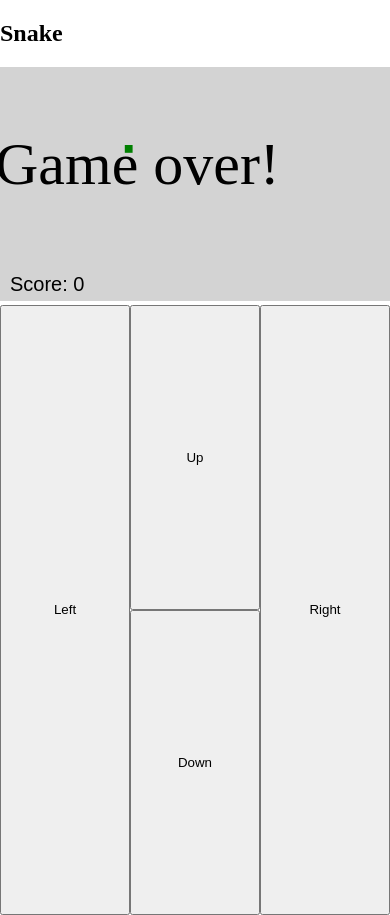
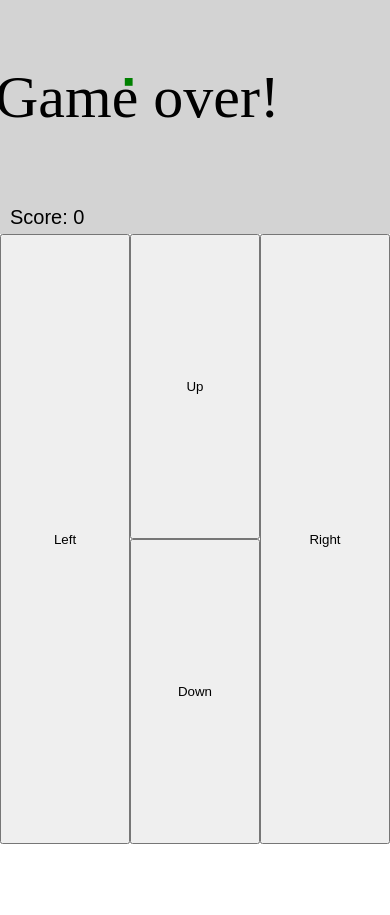
Before and after one commit to felixmin/web-snake, a plain HTML site: page index.html in a window 390 px wide. After the commit the page ends 844 px from the top, so only its background shows below. Drawn offline with Linux system fonts and the light colour scheme.

Commit message:
responsive design

```diff
--- a/index.html
+++ b/index.html
@@ -8,9 +8,6 @@
 
 <body>
     <div id="content">
-        <div id="heading">
-            <h2>Snake</h2>
-        </div>
 
         <canvas id="canvas" style="background-color:lightgrey">
         </canvas>
--- a/script.js
+++ b/script.js
@@ -15,17 +15,7 @@
     var nrOfTilesInX = 50;
     var nrOfTilesInY = 30;
 
-    var screenHeight = window.innerHeight || document.documentElement.clientHeight || document.body.clientHeight
-    var screenWidth = window.innerWidth || document.documentElement.clientWidth || document.body.clientWidth
-
-
-    if (screenWidth < 992) {
-        var tileSize = screenWidth / nrOfTilesInX;
-    } else {
-        var tileSize = 15;
-    }
-
-
+    var tileSize
 
     var snakeColor = "red";
     var snakebody = [];
@@ -48,23 +38,13 @@
     var canvas = document.getElementById("canvas");
     var ctx = canvas.getContext("2d");
 
-    ctx.canvas.width = nrOfTilesInX * tileSize;
-    ctx.canvas.height = nrOfTilesInY * tileSize;
-
-    /*******************************************************
-    * Styling
-    *******************************************************/
-
-    var headingHeight = document.getElementById('heading').style.height;
-
-    document.getElementById("btns").style.height = (screenHeight - ctx.canvas.height - headingHeight) + "px";
-
 
     /*******************************************************
     * GAME LOOP
     *******************************************************/
 
     function gameLoop() {
+        setCanvasSize();
         clearCanvas();
 
         moveSnake();
@@ -173,6 +153,26 @@
 
 
     /*******************************************************
+    * SCREEN SETUP FUNCTIONS
+    *******************************************************/
+    function setCanvasSize() {
+        var screenHeight = window.innerHeight || document.documentElement.clientHeight || document.body.clientHeight
+        var screenWidth = window.innerWidth || document.documentElement.clientWidth || document.body.clientWidth
+
+        if (screenWidth < 992) {
+            tileSize = screenWidth / nrOfTilesInX;
+        } else {
+            tileSize = 15;
+        }
+
+        ctx.canvas.width = nrOfTilesInX * tileSize;
+        ctx.canvas.height = nrOfTilesInY * tileSize;
+
+
+        document.getElementById("btns").style.height = (screenHeight - ctx.canvas.height) + "px";
+    }
+
+    /*******************************************************
     * DRAWING FUNCTIONS
     *******************************************************/
 
--- a/styles.css
+++ b/styles.css
@@ -1,14 +1,6 @@
-#canvas{
-
-}
-
 body {
     margin: 0px;
     width: 100%;
-}
-
-#content {
-    margin: auto;
 }
 
 @media (min-width: 0px) {
@@ -17,11 +9,28 @@ body {
 
 @media (min-width: 992px) {
     #btns { display: none; }
+
+    canvas {
+        margin-top: 10vw;
+        margin-left: auto;
+        margin-right: auto;
+    }
 }
 
 #btns {
-    width:100%;
-    position:relative
+    width: 100%;
+    position: relative;
+}
+
+canvas {
+    display: block;
+}
+
+#content {
+    width: 100%;
+    max-width: 1000px;
+    margin-left: auto;
+    margin-right: auto;
 }
 
 
```
